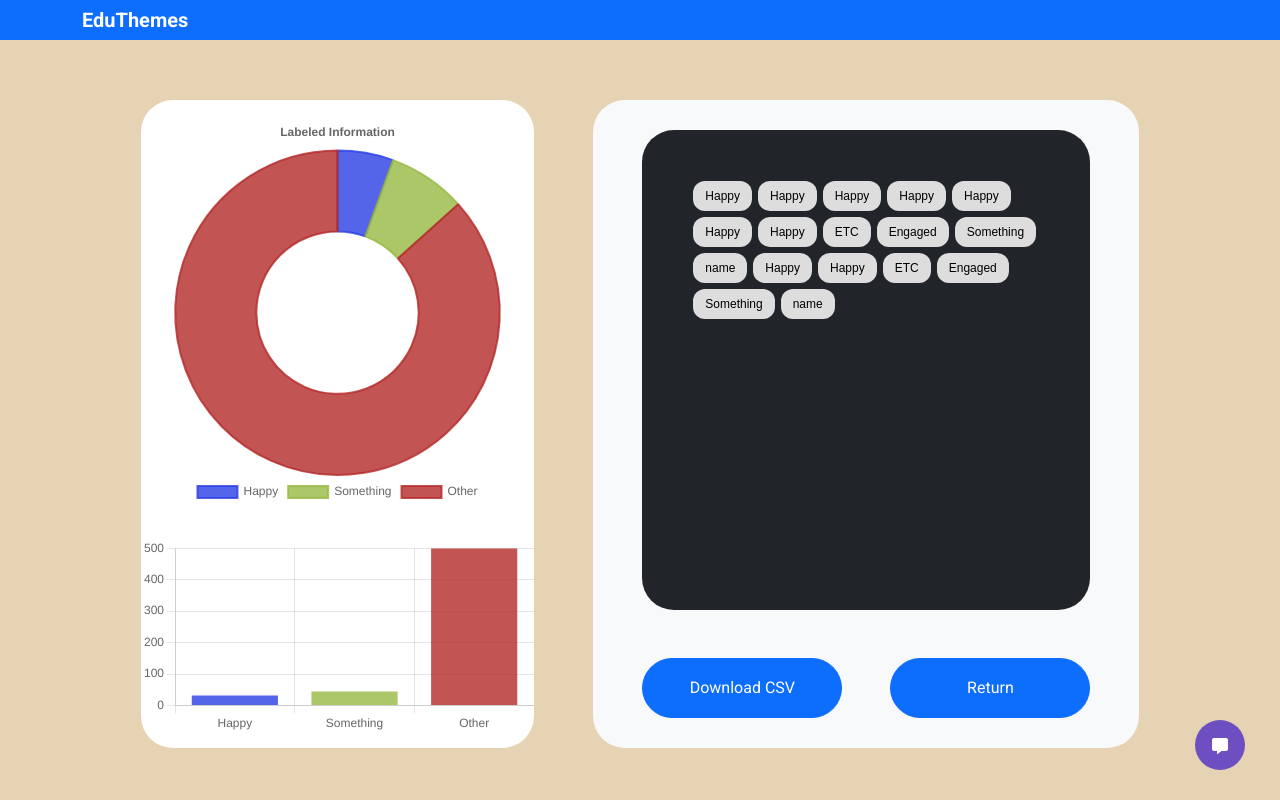
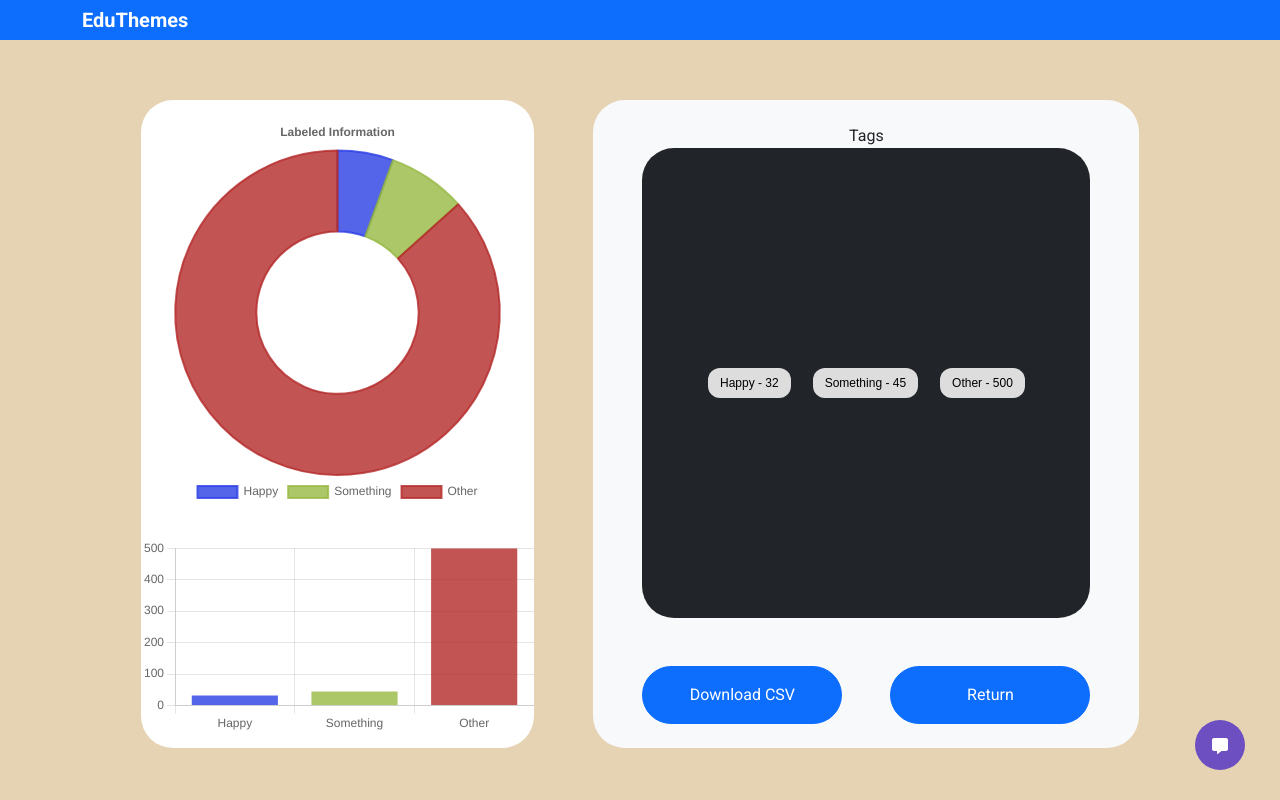
Before and after one commit to krintalbogdan/EduThemes, a React (Create React App) app in the folder frontend/: page / in a window 1280 px wide. Built offline with nearby package versions, Linux system fonts and the light colour scheme.

Commit message:
updated some styling

```diff
--- a/frontend/src/components/Analyze.css
+++ b/frontend/src/components/Analyze.css
@@ -1,4 +1,5 @@
 .pill {
+  height: 30px;
   font-size: 12px;
   font-family: "Readex Pro", sans-serif;
   padding: 0.5em 1em;
@@ -17,3 +18,11 @@
   background: #009578;
   color: #ffffff;
 }
+
+.button-container {
+  display: flex;
+  flex-wrap: wrap;
+  gap: 1rem;
+  justify-content: center;
+  align-items: center;
+}
--- a/frontend/src/components/Analyze.js
+++ b/frontend/src/components/Analyze.js
@@ -4,7 +4,6 @@ import { Chart as ChartJS, Title } from "chart.js/auto";
 import { Bar, Doughnut, Radar } from "react-chartjs-2";
 import "./Analyze.css";
 import sourceData from "../Test_Data/source.json";
-import Chatbot from "./Chatbot";
 
 const Analyze = () => {
   return (
@@ -96,60 +95,24 @@ const Analyze = () => {
           className="bg-light rounded-5 d-flex flex-column justify-content-center align-items-center p-4"
           style={{ width: "50%", height: "90%" }}
         >
-          <Container
+          <div>
+            Tags
+          </div>
+
+          <div
             fluid
-            className="bg-dark rounded-5 p-5 text-white mb-5
-                        flex flex-wrap gap-3 "
+            className="bg-dark rounded-5 p-5 mb-5 button-container
+                "
             style={{ width: "90%", height: "80%" }}
           >
-            <button class="pill">Happy</button>
-            <button class="pill">Happy</button>
-            <button class="pill" type="button">
-              Happy
-            </button>
-            <button class="pill" type="button">
-              Happy
-            </button>
-            <button class="pill" type="button">
-              Happy
-            </button>
-            <button class="pill" type="button">
-              Happy
-            </button>
-            <button class="pill" type="button">
-              Happy
-            </button>
-            <button class="pill" type="button">
-              ETC
-            </button>
-            <button class="pill" type="button">
-              Engaged
-            </button>
-            <button class="pill" type="button">
-              Something
-            </button>
-            <button class="pill" type="button">
-              name
-            </button>
-            <button class="pill" type="button">
-              Happy
-            </button>
-            <button class="pill" type="button">
-              Happy
-            </button>
-            <button class="pill" type="button">
-              ETC
-            </button>
-            <button class="pill" type="button">
-              Engaged
-            </button>
-            <button class="pill" type="button">
-              Something
-            </button>
-            <button class="pill" type="button">
-              name
-            </button>
-          </Container>
+            {sourceData.map((item, index) => (
+              <button key={index} class="pill" type="button">
+                {item.label} - {item.value}
+
+              </button>
+            ))}
+
+          </div>
           <div className="d-flex gap-5" style={{ width: "90%", height: "10%" }}>
             <Button className="rounded-5 w-50 h-10">
               <span className="size-3">Download CSV</span>
```
Also changed, not shown: frontend/public/assets/FAKE-DATA.js (deleted, +0 -17 lines). Lines whose indentation alone changed are shown as unchanged.
